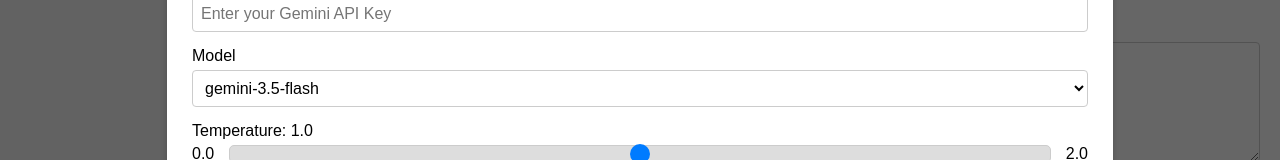
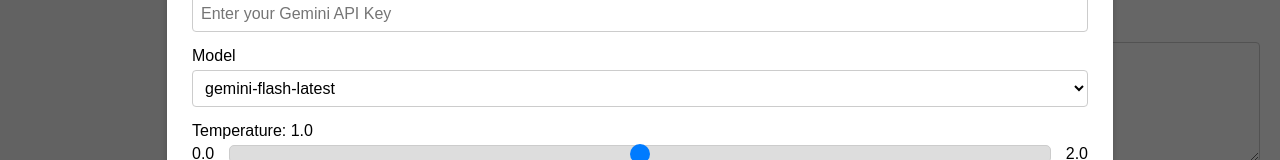
Before and after one commit to tylertran349/cover-letter-generator, a React (Create React App) app: page / in a window 1280 px wide. Both pictures are taken after a click on the button "Settings". Shown: the part 283-443 px from the top of the page. Built offline with nearby package versions, Linux system fonts and the light colour scheme.

Commit message:
Change model to gemini-flash-latest

```diff
--- a/src/App.js
+++ b/src/App.js
@@ -8,7 +8,7 @@
 
 import './styles/App.css';
 
-const DEFAULT_MODEL = 'gemini-3.5-flash';
+const DEFAULT_MODEL = 'gemini-flash-latest';
 
 const loadStoredResumes = () => {
   try {
--- a/src/components/SettingsModal.js
+++ b/src/components/SettingsModal.js
@@ -117,7 +117,7 @@
         <div className="input-group">
           <label htmlFor="model-select">Model</label>
           <select id="model-select" value={model} onChange={(e) => setModel(e.target.value)}>
-            <option value="gemini-3.5-flash">gemini-3.5-flash</option>
+            <option value="gemini-flash-latest">gemini-flash-latest</option>
           </select>
         </div>
 
```
